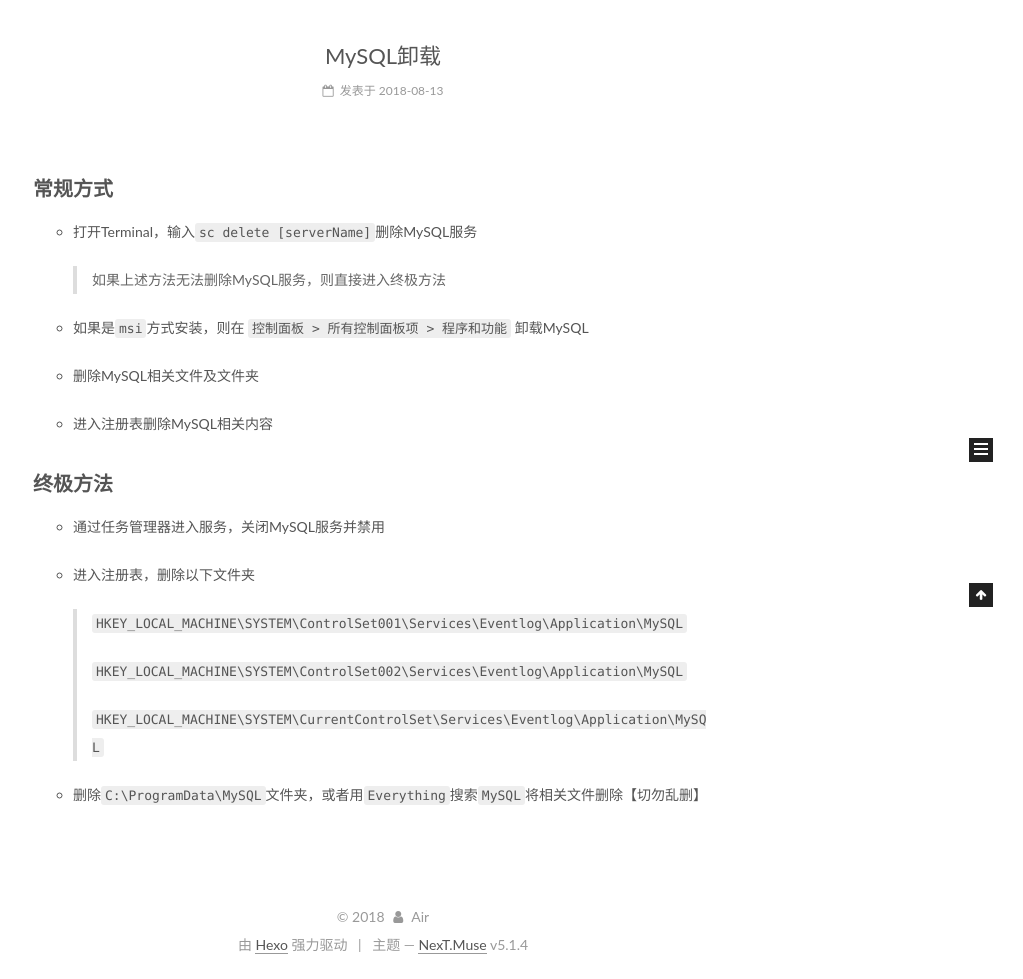
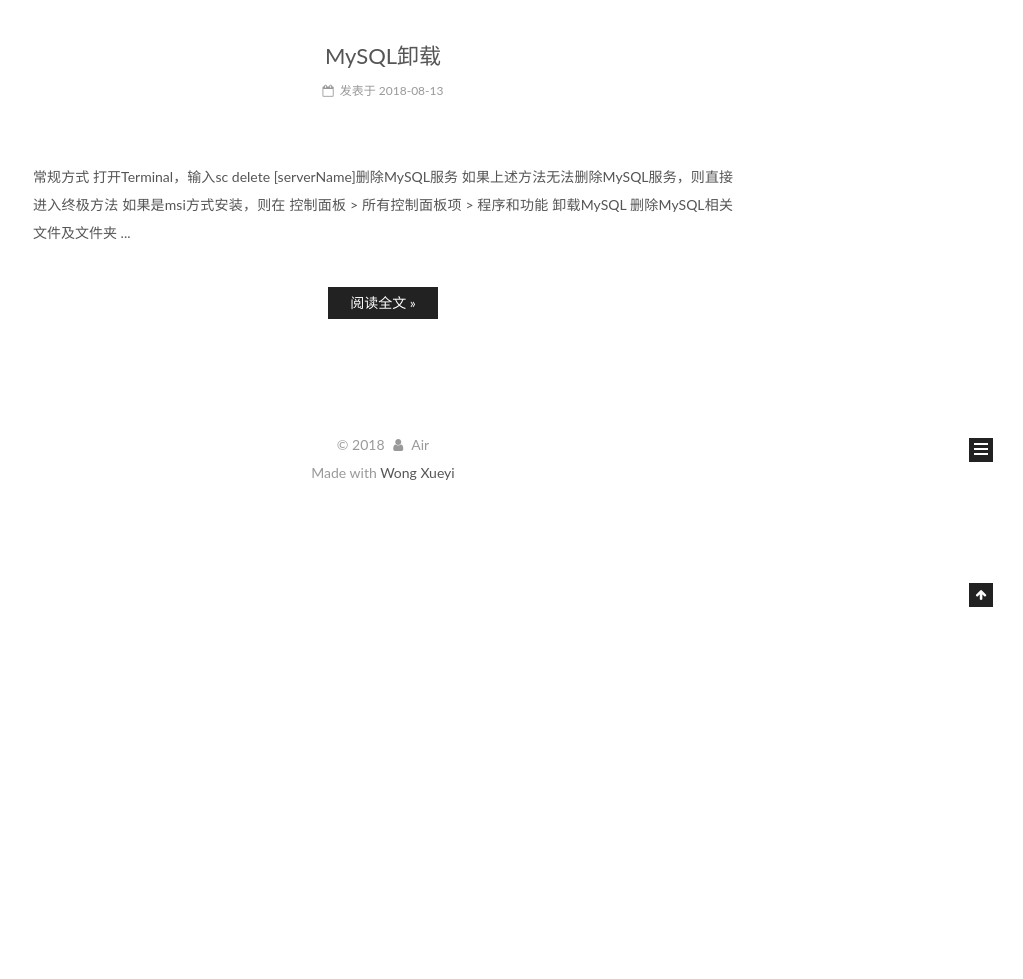
Before and after one commit to Air-TF/Air-TF.github.io, a plain HTML site: page index.html in a window 1280 px wide. Shown: the part 293-1272 px from the top of the page, without its empty margins (257-1280 px from the left). After the commit the page ends 800 px from the top, so only its background shows below. Drawn offline with Linux system fonts and the light colour scheme.

Commit message:
Site updated: 2018-08-13 15:34:12

```diff
--- a/css/main.css
+++ b/css/main.css
@@ -1822,7 +1822,7 @@
   width: 4px;
   height: 4px;
   border-radius: 50%;
-  background: #3e26fa;
+  background: #a38793;
 }
 .links-of-blogroll {
   font-size: 13px;
--- a/index.html
+++ b/index.html
@@ -300,34 +300,25 @@
 
 
 
-            <h2 id="常规方式"><a href="#常规方式" class="headerlink" title="常规方式"></a>常规方式</h2><ul>
-<li><p>打开Terminal，输入<code>sc delete [serverName]</code>删除MySQL服务</p>
-<blockquote>
-<p>如果上述方法无法删除MySQL服务，则直接进入终极方法</p>
-</blockquote>
-</li>
-<li><p>如果是<code>msi</code>方式安装，则在 <code>控制面板 &gt; 所有控制面板项 &gt; 程序和功能</code> 卸载MySQL</p>
-</li>
-<li><p>删除MySQL相关文件及文件夹</p>
-</li>
-<li><p>进入注册表删除MySQL相关内容</p>
-</li>
-</ul>
-<h2 id="终极方法"><a href="#终极方法" class="headerlink" title="终极方法"></a>终极方法</h2><ul>
-<li><p>通过任务管理器进入服务，关闭MySQL服务并禁用</p>
-</li>
-<li><p>进入注册表，删除以下文件夹</p>
-<blockquote>
-<p><code>HKEY_LOCAL_MACHINE\SYSTEM\ControlSet001\Services\Eventlog\Application\MySQL</code></p>
-<p><code>HKEY_LOCAL_MACHINE\SYSTEM\ControlSet002\Services\Eventlog\Application\MySQL</code></p>
-<p><code>HKEY_LOCAL_MACHINE\SYSTEM\CurrentControlSet\Services\Eventlog\Application\MySQL</code></p>
-</blockquote>
-</li>
-<li><p>删除<code>C:\ProgramData\MySQL</code>文件夹，或者用<code>Everything</code>搜索<code>MySQL</code>将相关文件删除【切勿乱删】</p>
-</li>
-</ul>
+          常规方式
+打开Terminal，输入sc delete [serverName]删除MySQL服务
+
+如果上述方法无法删除MySQL服务，则直接进入终极方法
 
 
+如果是msi方式安装，则在 控制面板 &gt; 所有控制面板项 &gt; 程序和功能 卸载MySQL
+
+删除MySQL相关文件及文件夹
+
+
+          ...
+          <!--noindex-->
+          <div class="post-button text-center">
+            <a class="btn" href="/2018/08/13/MySQL卸载/#more" rel="contents">
+              阅读全文 &raquo;
+            </a>
+          </div>
+          <!--/noindex-->
 
 
     </div>
@@ -431,6 +422,16 @@
 
 
 
+            <div class="links-of-author motion-element">
+
+                  <span class="links-of-author-item">
+                    <a href="https://github.com/Air-TF" target="_blank" title="GitHub">
+
+                        <i class="fa fa-fw fa-github"></i>GitHub</a>
+                  </span>
+
+            </div>
+
 
 
 
@@ -467,17 +468,13 @@
 </div>
 
 
-  <div class="powered-by">由 <a class="theme-link" target="_blank" href="https://hexo.io">Hexo</a> 强力驱动</div>
 
 
 
-  <span class="post-meta-divider">|</span>
 
 
 
-  <div class="theme-info">主题 &mdash; <a class="theme-link" target="_blank" href="https://github.com/iissnan/hexo-theme-next">NexT.Muse</a> v5.1.4</div>
-
-
+  <div class="footer-custom">Made with <a target="_blank" style="border:0" href="https://weibo.com/u/5148709268?from=usercardnew&refer_flag=0000020001_&is_all=1">Wong Xueyi</a></div>
 
 
 
```
Also changed, not shown: 2018/08/13/MySQL卸载/index.html (+11 -5 lines), archives/2018/08/index.html (+11 -5 lines), archives/2018/index.html (+11 -5 lines), archives/index.html (+11 -5 lines), tags/MySQL卸载/index.html (+11 -5 lines).
